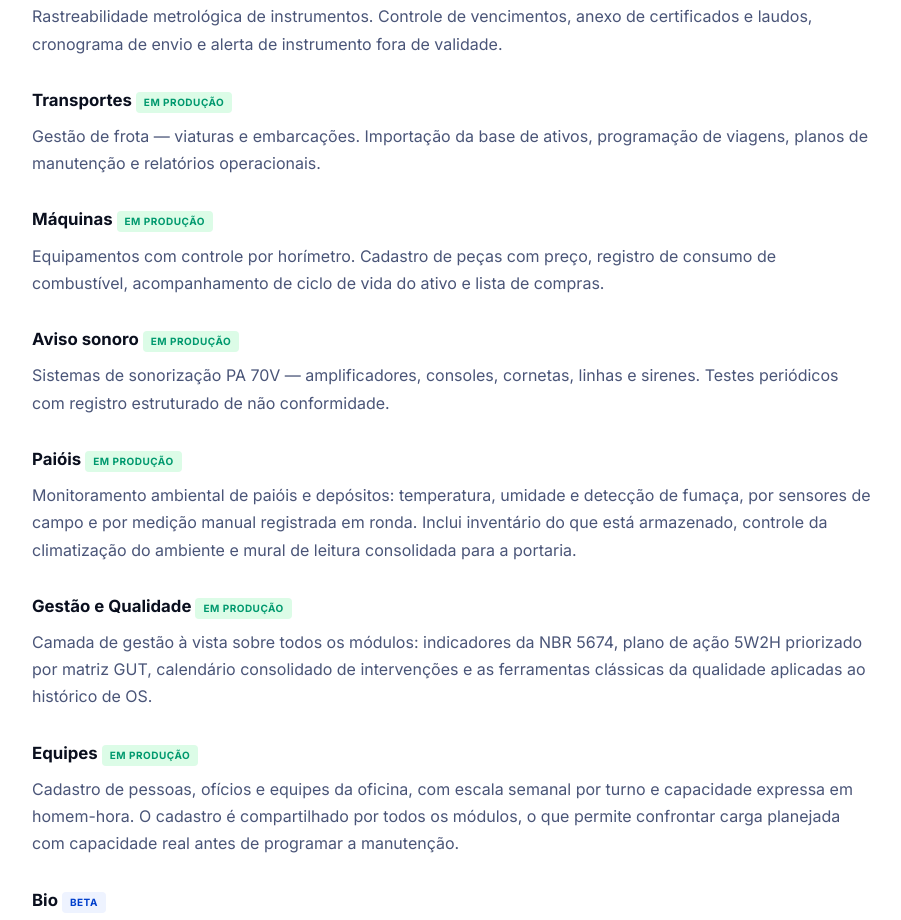
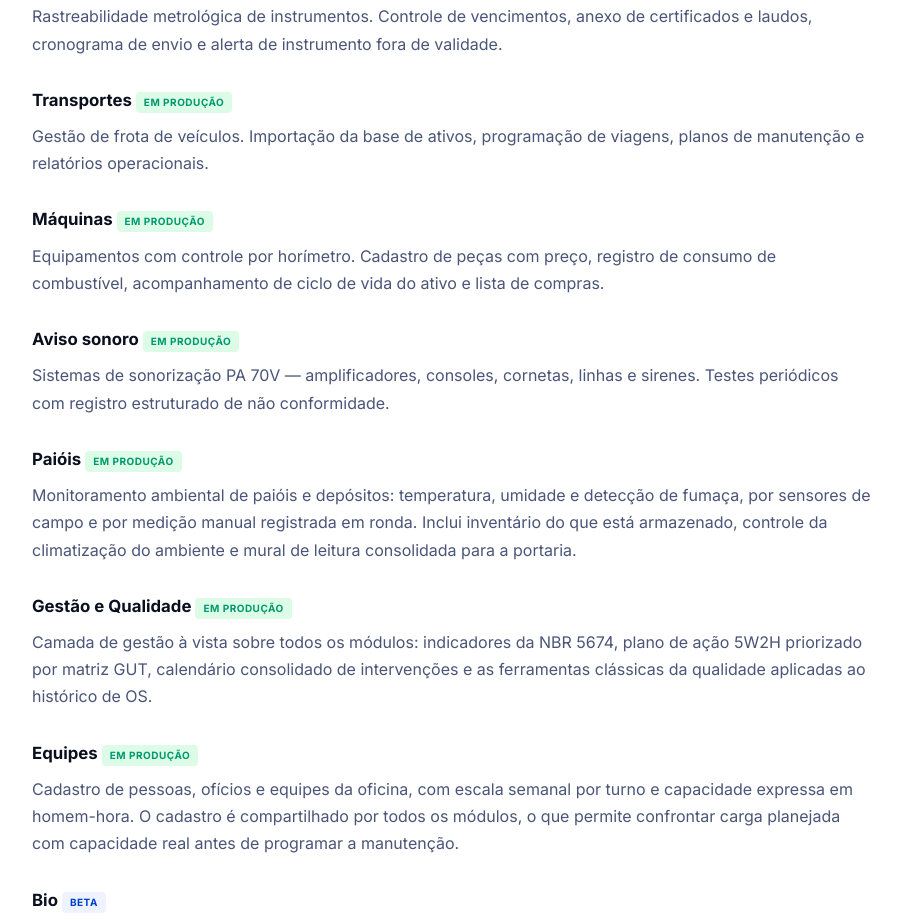
Before and after one commit to lucianoET/luctronics-site, a plain HTML site: page documentacao.html in a window 1280 px wide. Shown: the part 2078-2998 px from the top of the page, without its empty margins (188-1089 px from the left). Drawn offline with Linux system fonts and the light colour scheme.

Commit message:
Documentação: frota sem 'viaturas e embarcações'
Co-Authored-By: Claude Opus 5.5 <noreply@anthropic.com>

```diff
--- a/documentacao.html
+++ b/documentacao.html
@@ -144,7 +144,7 @@ footer a:hover{color:#fff}
 <p>Rastreabilidade metrológica de instrumentos. Controle de vencimentos, anexo de certificados e laudos, cronograma de envio e alerta de instrumento fora de validade.</p>
 
 <h3>Transportes <span class="badge b-prod">Em produção</span></h3>
-<p>Gestão de frota — viaturas e embarcações. Importação da base de ativos, programação de viagens, planos de manutenção e relatórios operacionais.</p>
+<p>Gestão de frota de veículos. Importação da base de ativos, programação de viagens, planos de manutenção e relatórios operacionais.</p>
 
 <h3>Máquinas <span class="badge b-prod">Em produção</span></h3>
 <p>Equipamentos com controle por horímetro. Cadastro de peças com preço, registro de consumo de combustível, acompanhamento de ciclo de vida do ativo e lista de compras.</p>
```
